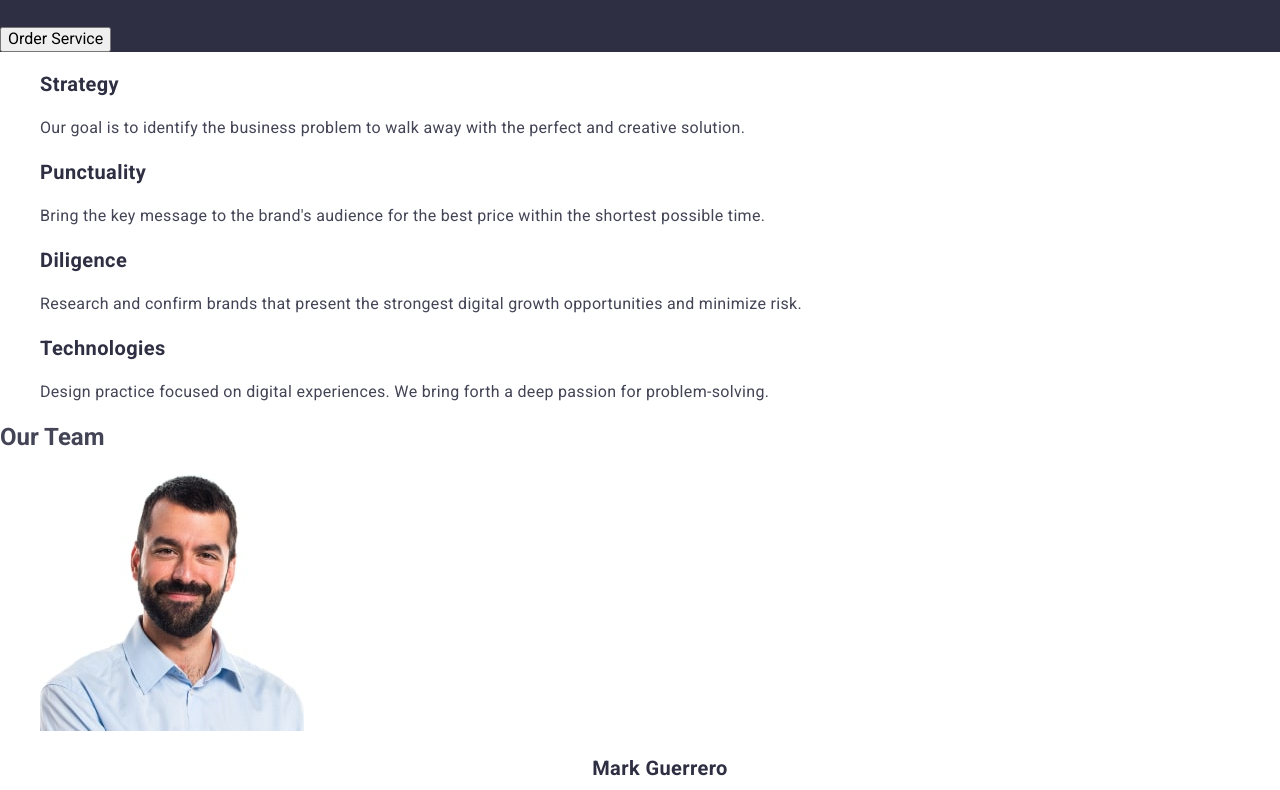
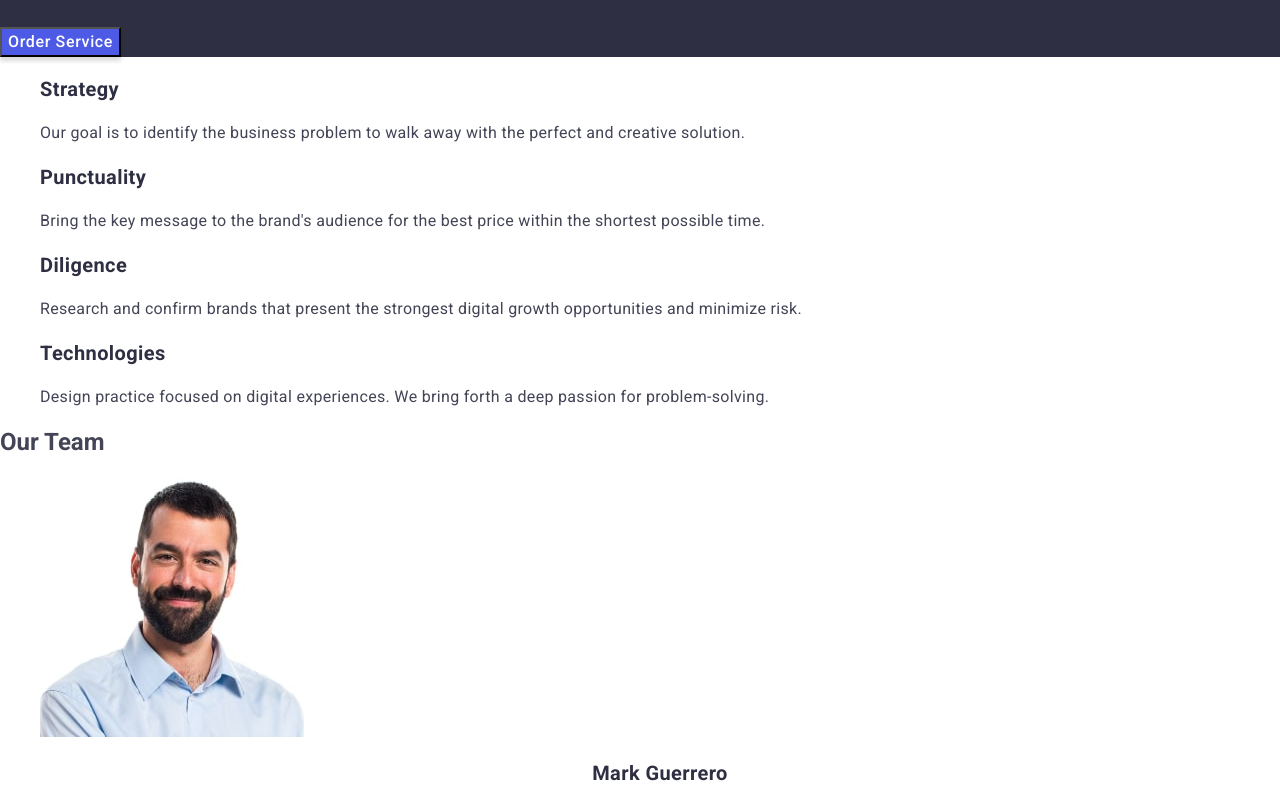
Before and after one commit to Alexandra0707/goit-markup-hw-02, a plain HTML site: page index.html in a window 1280 px wide. Shown: the part 299-1089 px from the top of the page. Drawn offline with nearby package versions, Linux system fonts and the light colour scheme.

Commit message:
add markup

```diff
--- a/css/styles.css
+++ b/css/styles.css
@@ -16,6 +16,9 @@ a {
   text-decoration: none;
 }
 
+button {
+  cursor: pointer;
+}
 .header-logo {
   font-family: "Raleway", sans-serif;
   font-weight: 700;
@@ -71,7 +74,25 @@ a {
   text-align: center;
   color: #fff;
 }
+.main-btn {
+  box-shadow: 0 4px 4px 0 rgba(0, 0, 0, 0.15);
+  background: #4d5ae5;
+}
 
+.main-btn:hover,
+.main-btn:focus {
+  background: #404bbf;
+}
+.main-btn {
+  font-weight: 500;
+  font-size: 16px;
+  line-height: 1.5;
+  letter-spacing: 0.04em;
+  color: #fff;
+}
+
+.main-btn:hover,
+.main-btn:focus
 ./*section-second*/
 
 .name-second {
--- a/index.html
+++ b/index.html
@@ -57,7 +57,7 @@
     <main class="main">
       <section class="section-top">
         <h1 class="maim-top">Effective Solutions for Your Business</h1>
-        <button type="button">Order Service</button>
+        <button type="button" class="main-btn">Order Service</button>
       </section>
       <section class="section-second">
         <h2 hidden>second</h2>
```
